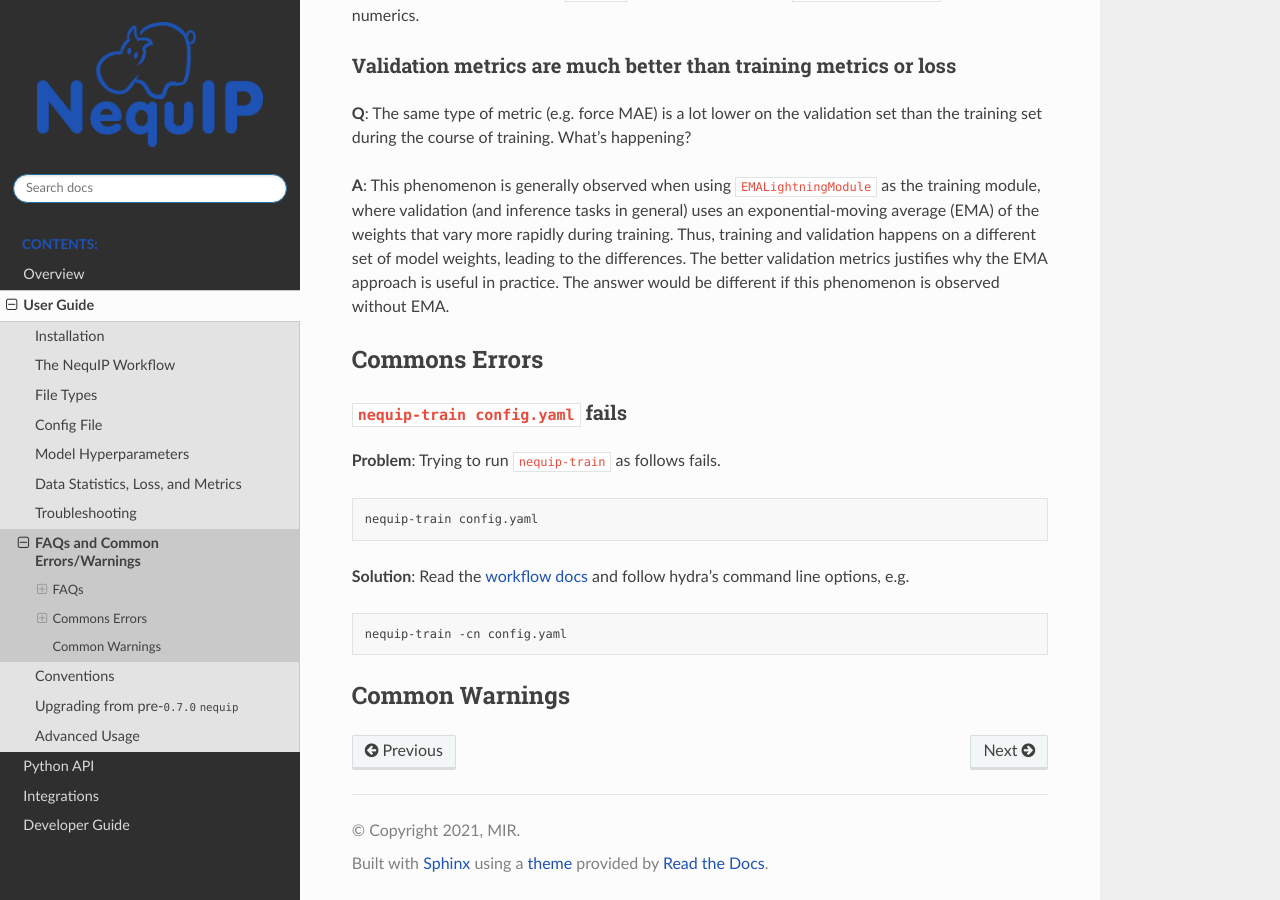
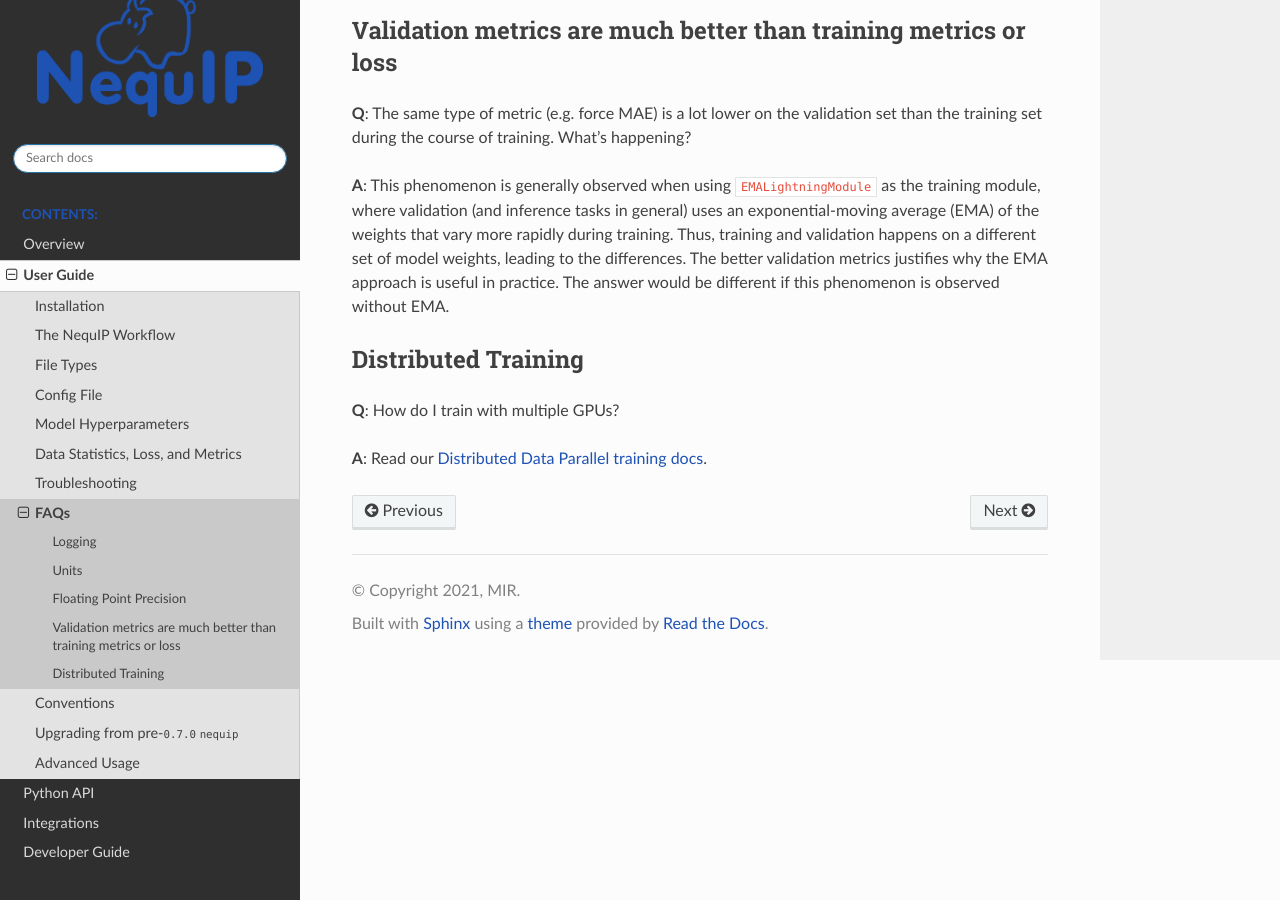
Before and after one commit to mir-group/nequip, a Sphinx documentation site: the page built from docs/guide/faq.md, in a window 1280 px wide and 900 px high, scrolled down 1027 px. Built offline with Sphinx 7.4.7 and the Read the Docs theme 3.1.0, drawn with Linux system fonts in a browser that asks for light colours; some of the changed text lies outside the part shown.

Commit message:
move common errors from FAQ to troubleshooting docs

````diff
--- a/docs/guide/faq_errors.md
+++ b/docs/guide/faq.md
@@ -1,14 +1,12 @@
-# FAQs and Common Errors/Warnings
+# FAQs
 
-## FAQs
-
-### Logging
+## Logging
 
   **Q**: How does logging work? How do I use Tensorboard or Weights and Biases?
 
   **A**: Logging is configured under the `trainer` section of the config file by specifying the `logger` argument of the `lightning.Trainer` (see [API](https://lightning.ai/docs/pytorch/stable/common/trainer.html#trainer-class-api)). Compatible loggers are found [here](https://lightning.ai/docs/pytorch/stable/api_references.html#loggers). Read the [Config](config.md) docs for a more complete description.
 
-### Units
+## Units
   **Q**: What units do `nequip` framework models use?
 
   **A**: `nequip` has no prefered system of units and uses the units of the data provided. Model inputs, outputs, error metrics, and all other quantities follow the units of the dataset. Users **must** use consistent input and output units. For example, if the length unit is Å and the energy labels are in eV, the force predictions from the model will be in eV/Å. The provided force labels should hence also be in eV/Å.
@@ -17,29 +15,20 @@
 `nequip` cannot and does not check the consistency of units in inputs you provide, and it is your responsibility to ensure consistent treatment of input and output units
 ```
 
-### Floating Point Precision
+## Floating Point Precision
 
   **Q**: What floating point precision (`torch.dtype`) is used in the `nequip` framework?
 
   **A**: `float64` precision is used for data (inputs to model and reference labels). Either `float32` or `float64` precision can be used as the `model_dtype` (which is a mandatory hyperparameter of models in the `nequip` framework). If `float32` precision is used for `model_dtype`, the model will cast down from the `float64` inputs (e.g. positions) and cast up the outputs (e.g. energy) to `float64`. A major change in the post-revamp `nequip` framework is that NequIP or Allegro models keep the initial embeddings in `float64` before casting down if `model_dtype=float32` for better numerics.
 
-### Validation metrics are much better than training metrics or loss
+## Validation metrics are much better than training metrics or loss
 
   **Q**: The same type of metric (e.g. force MAE) is a lot lower on the validation set than the training set during the course of training. What's happening?
 
   **A**: This phenomenon is generally observed when using `EMALightningModule` as the training module, where validation (and inference tasks in general) uses an exponential-moving average (EMA) of the weights that vary more rapidly during training. Thus, training and validation happens on a different set of model weights, leading to the differences. The better validation metrics justifies why the EMA approach is useful in practice. The answer would be different if this phenomenon is observed without EMA.
 
-## Commons Errors
+## Distributed Training
 
-### `nequip-train config.yaml` fails
+  **Q**: How do I train with multiple GPUs?
 
-  **Problem**: Trying to run `nequip-train` as follows fails.
-```bash
-nequip-train config.yaml
-```
-  **Solution**: Read the [workflow docs](workflow.md) and follow hydra's command line options, e.g.
-```bash
-nequip-train -cn config.yaml
-```
-
-## Common Warnings
+  **A**: Read our [Distributed Data Parallel training docs](advanced_training.md/#distributed-data-parallel-training).
--- a/docs/guide/guide.rst
+++ b/docs/guide/guide.rst
@@ -10,7 +10,7 @@
     model
     stats_metrics
     troubleshoot
-    faq_errors
+    faq
     conventions
     upgrading
     advanced
````
Also changed, not shown: docs/guide/troubleshoot.md (+15 -1 lines), docs/integrations/ase.md (+1 -1 lines).
